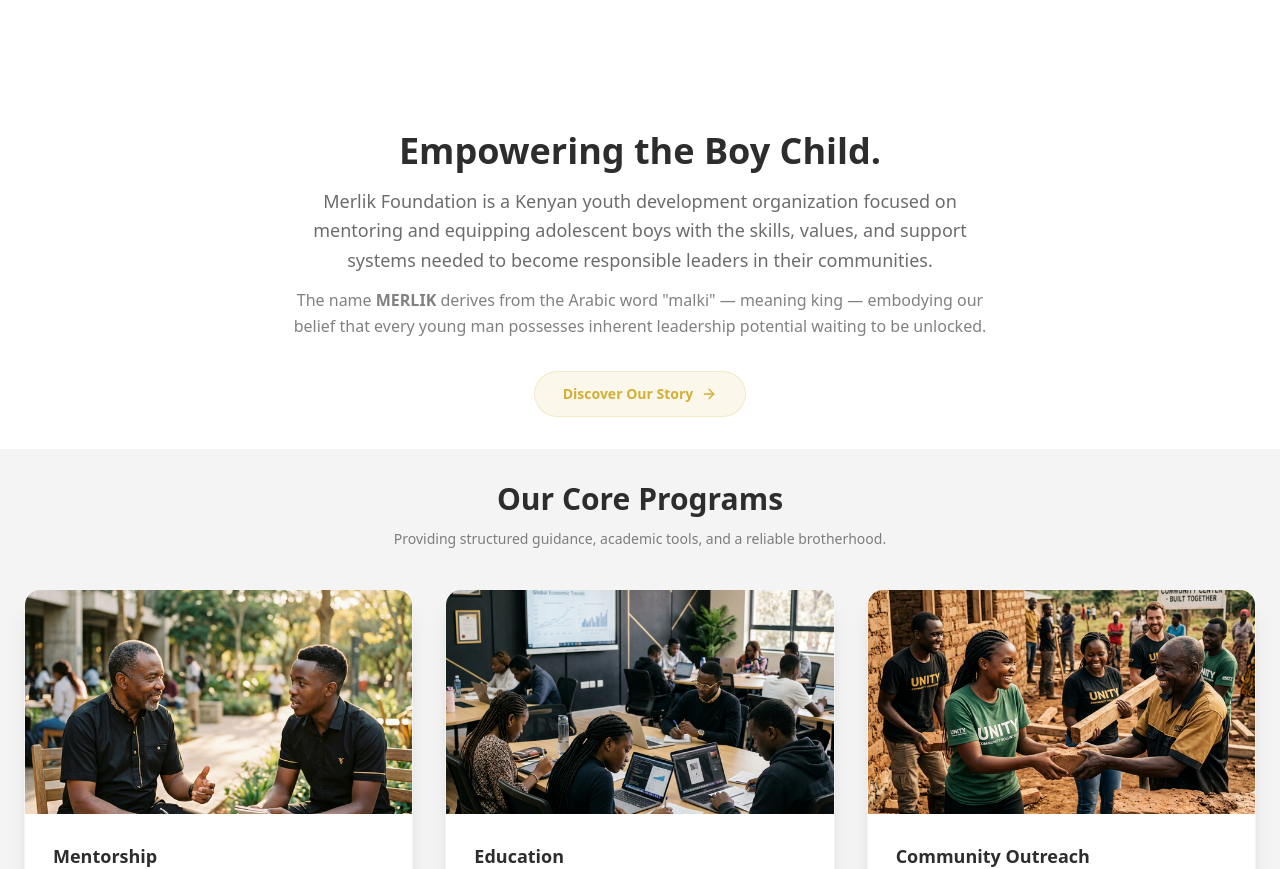
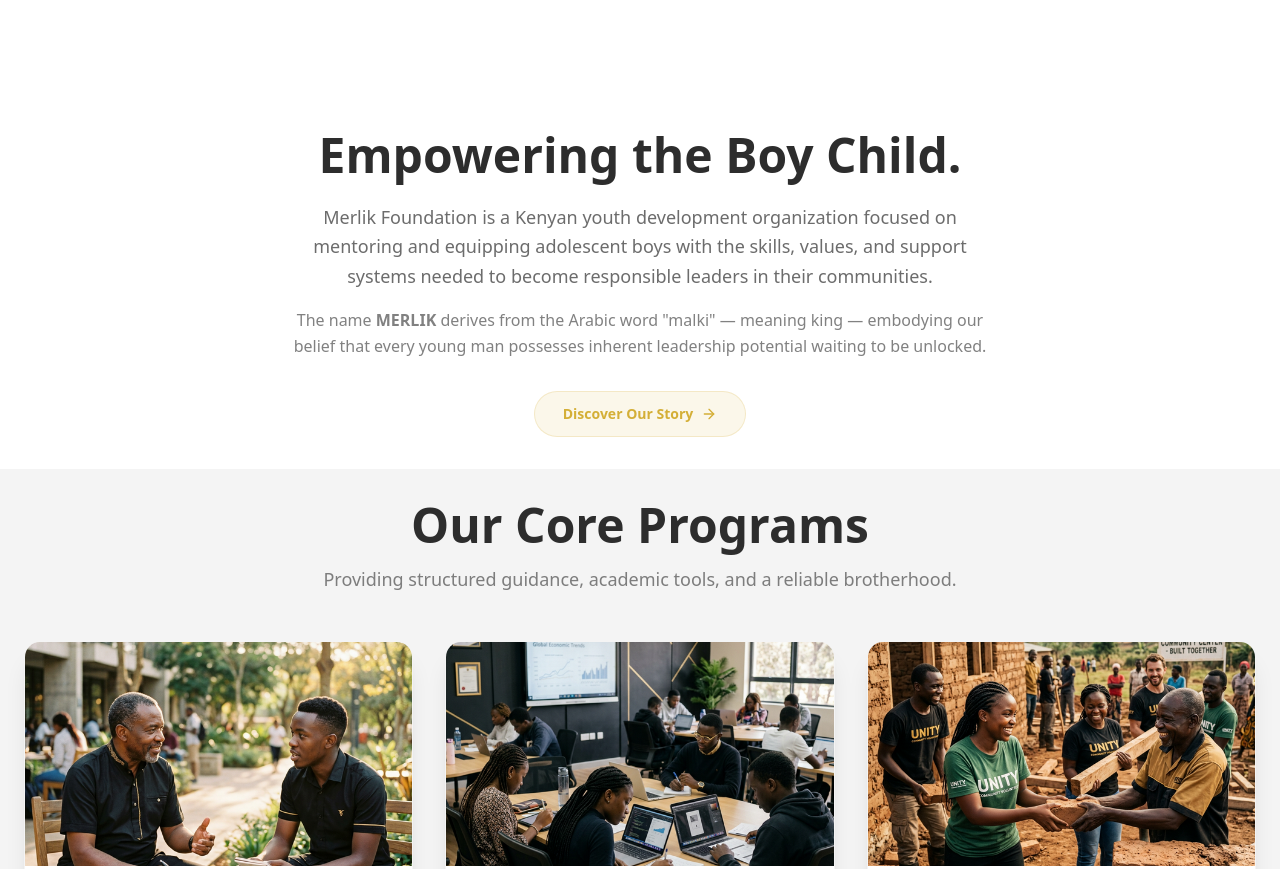
Before and after one commit to foundationmerlik/webapp, a Next.js app: page / in a window 1280 px wide. Shown: the part 1000-1869 px from the top of the page. Built offline with nearby package versions, Linux system fonts and the light colour scheme; a web font is replaced by a local one.

Commit message:
Align typography scale on the home page for visual consistency

```diff
--- a/src/app/page.tsx
+++ b/src/app/page.tsx
@@ -190,10 +190,10 @@ export default function Home() {
       {/* Brief About - Story */}
       < section className="py-8 bg-background relative overflow-hidden" >
         <div className="max-w-3xl mx-auto px-6 text-center relative z-10">
-          <h2 className="text-2xl md:text-4xl font-serif font-bold mb-4 text-foreground">
+          <h2 className="text-3xl md:text-5xl font-serif font-bold mb-6 text-foreground">
             Empowering the Boy Child.
           </h2>
-          <p className="text-base md:text-lg text-foreground/70 font-sans leading-relaxed mb-3">
+          <p className="text-base md:text-lg text-foreground/70 font-sans leading-relaxed mb-4">
             Merlik Foundation is a Kenyan youth development organization focused on mentoring and equipping adolescent boys with the skills, values, and support systems needed to become responsible leaders in their communities.
           </p>
           <p className="text-sm md:text-base text-foreground/60 font-sans leading-relaxed mb-8">
@@ -209,9 +209,9 @@ export default function Home() {
       {/* Programs Highlight */}
       < section className="py-8 bg-foreground/5 relative" >
         <div className="max-w-7xl mx-auto px-6">
-          <div className="text-center mb-10">
-            <h2 className="text-2xl md:text-3xl font-serif font-bold text-foreground">Our Core Programs</h2>
-            <p className="text-sm text-foreground/60 mt-3 font-sans max-w-2xl mx-auto">Providing structured guidance, academic tools, and a reliable brotherhood.</p>
+          <div className="text-center mb-12">
+            <h2 className="text-3xl md:text-5xl font-serif font-bold text-foreground">Our Core Programs</h2>
+            <p className="text-base md:text-lg text-foreground/60 mt-4 font-sans max-w-2xl mx-auto">Providing structured guidance, academic tools, and a reliable brotherhood.</p>
           </div>
           <div className="grid md:grid-cols-3 gap-8">
             {/* Card 1 */}
@@ -329,10 +329,10 @@ export default function Home() {
         </div >
 
         <div className="max-w-3xl mx-auto px-6 text-center relative z-10">
-          <h2 className="text-2xl md:text-4xl font-serif font-bold text-white mb-4">
+          <h2 className="text-3xl md:text-5xl font-serif font-bold text-white mb-6">
             Be Part of the Movement.
           </h2>
-          <p className="text-sm text-white/70 font-sans mb-8 max-w-xl mx-auto">
+          <p className="text-base md:text-lg text-white/70 font-sans mb-10 max-w-xl mx-auto">
             Your support transforms lives. Shape the men of tomorrow today.
           </p>
           <div className="flex flex-col sm:flex-row gap-4 justify-center">
```
